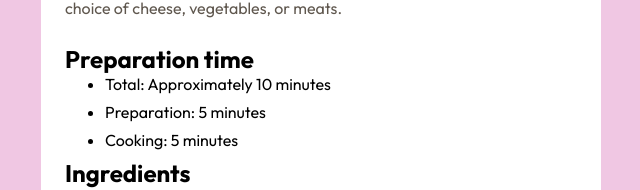
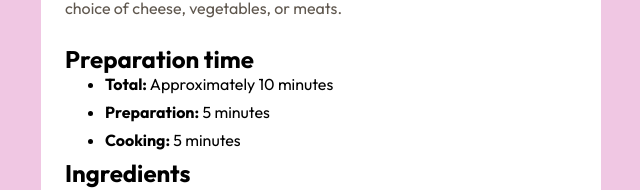
Before and after one commit to twelvegoats/FEM_recipe_page, a website: page index.html in a window 1280 px wide. Shown: the part 410-600 px from the top of the page, without its empty margins (319-959 px from the left). Drawn offline with nearby package versions, Linux system fonts and the light colour scheme; files that its build step writes are made by us from their sources.

Commit message:
Enhance preparation time section by bolding labels for improved readability

```diff
--- a/index.html
+++ b/index.html
@@ -53,9 +53,13 @@
           Preparation time
         </h2>
         <ul class="prep-time__list">
-          <li class="prep-time__item">Total: Approximately 10 minutes</li>
-          <li class="prep-time__item">Preparation: 5 minutes</li>
-          <li class="prep-time__item">Cooking: 5 minutes</li>
+          <li class="prep-time__item">
+            <strong>Total:</strong> Approximately 10 minutes
+          </li>
+          <li class="prep-time__item">
+            <strong>Preparation:</strong> 5 minutes
+          </li>
+          <li class="prep-time__item"><strong>Cooking:</strong> 5 minutes</li>
         </ul>
       </section>
 
```
